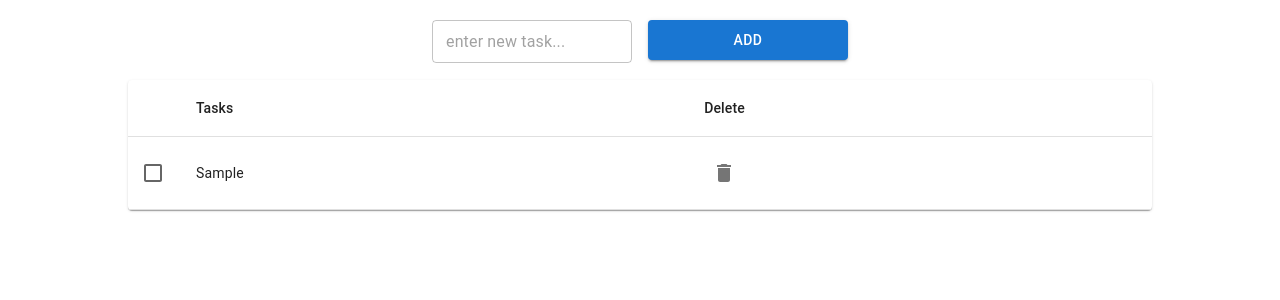
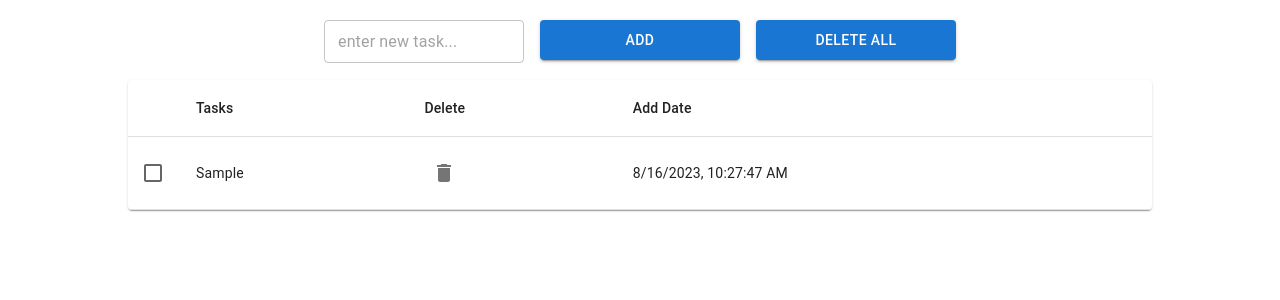
Before and after one commit to mr-fox93/TS-React-Todo, a React (Create React App) app: page / in a window 1280 px wide. Both pictures are taken after typing "Sample" into the empty fields and a click on the button "ADD". Shown: the top 300 px of the page. Built offline with nearby package versions, Linux system fonts and the light colour scheme.

Commit message:
add more functionality like 'clear all btn' and date to every todo

```diff
--- a/src/App.tsx
+++ b/src/App.tsx
@@ -18,6 +18,7 @@ interface Task {
   id: string;
   name: string;
   completed: boolean;
+  date: string;
 }
 
 const TodoTable: React.FC = () => {
@@ -25,8 +26,17 @@ const TodoTable: React.FC = () => {
   const [newTask, setNewTask] = useState<string>("");
 
   const addTask = () => {
+    const currentDateTime = new Date().toLocaleString();
     if (newTask) {
-      setTasks([...tasks, { id: uuidv4(), name: newTask, completed: false }]);
+      setTasks([
+        ...tasks,
+        {
+          id: uuidv4(),
+          name: newTask,
+          completed: false,
+          date: currentDateTime,
+        },
+      ]);
       setNewTask("");
     }
   };
@@ -94,6 +104,18 @@ const TodoTable: React.FC = () => {
         >
           Add
         </Button>
+        <Button
+          variant="contained"
+          color="primary"
+          onClick={() => setTasks([])}
+          sx={{
+            width: "200px",
+            height: "40px",
+            padding: 0,
+          }}
+        >
+          Delete All
+        </Button>
       </Box>
       <Paper sx={{ width: "80%", mb: 2 }}>
         <TableContainer>
@@ -103,6 +125,7 @@ const TodoTable: React.FC = () => {
                 <TableCell padding="checkbox"></TableCell>
                 <TableCell>Tasks</TableCell>
                 <TableCell>Delete</TableCell>
+                <TableCell>Add Date</TableCell>
               </TableRow>
             </TableHead>
             <TableBody>
@@ -124,6 +147,7 @@ const TodoTable: React.FC = () => {
                       <DeleteIcon />
                     </IconButton>
                   </TableCell>
+                  <TableCell>{task.date}</TableCell>
                 </TableRow>
               ))}
             </TableBody>
```
